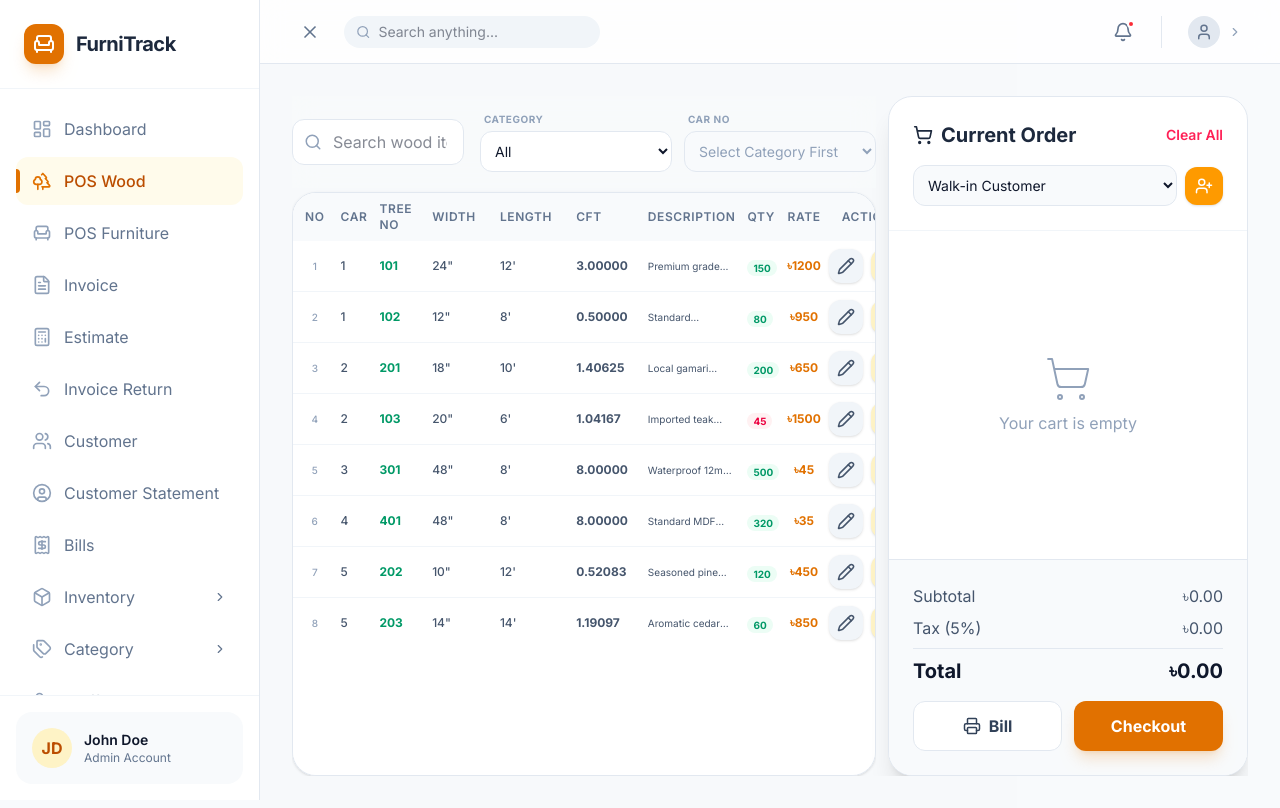
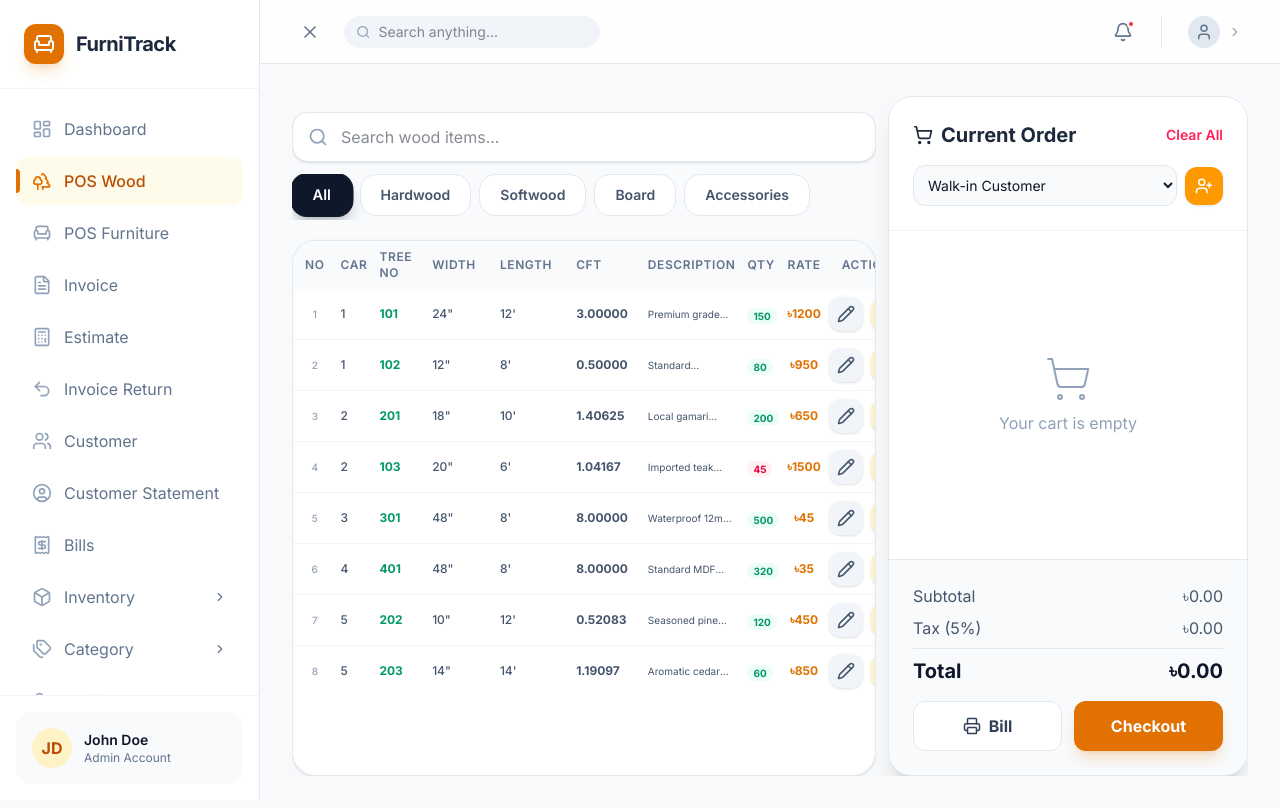
Before and after one commit to alami23/web-app, a Next.js app: page /pos-wood in a window 1280 px wide. Built offline with nearby package versions, Linux system fonts and the light colour scheme.

Commit message:
fix: Add error handling for localStorage JSON parsing
This commit introduces try-catch blocks around JSON.parse operations for localStorage data. This prevents application crashes if the localStorage contains malformed JSON, improving robustness.

```diff
--- a/app/customer-statement/page.tsx
+++ b/app/customer-statement/page.tsx
@@ -37,10 +37,14 @@ function StatementContent() {
     if (customerId) {
       const saved = localStorage.getItem('customers_list')
       if (saved && saved !== 'undefined') {
-        const list = JSON.parse(saved) as Customer[]
-        const found = list.find(c => c.id === customerId)
-        if (found) {
-          setCustomer(found)
+        try {
+          const list = JSON.parse(saved) as Customer[]
+          const found = list.find(c => c.id === customerId)
+          if (found) {
+            setCustomer(found)
+          }
+        } catch (e) {
+          console.error('Failed to parse customers_list', e)
         }
       }
     }
--- a/app/customer/page.tsx
+++ b/app/customer/page.tsx
@@ -31,7 +31,14 @@ export default function CustomerPage() {
   const [customersList, setCustomersList] = useState<Customer[]>(() => {
     if (typeof window !== 'undefined') {
       const saved = localStorage.getItem('customers_list')
-      return (saved && saved !== 'undefined') ? JSON.parse(saved) : initialCustomers
+      if (saved && saved !== 'undefined') {
+        try {
+          return JSON.parse(saved)
+        } catch (e) {
+          console.error('Failed to parse customers_list', e)
+        }
+      }
+      return initialCustomers
     }
     return initialCustomers
   })
--- a/app/pos-furniture/page.tsx
+++ b/app/pos-furniture/page.tsx
@@ -90,7 +90,11 @@ export default function POSFurniture() {
     const loadCustomers = () => {
       const saved = localStorage.getItem('customers_list')
       if (saved && saved !== 'undefined') {
-        setCustomers(JSON.parse(saved))
+        try {
+          setCustomers(JSON.parse(saved))
+        } catch (e) {
+          console.error('Failed to parse customers_list', e)
+        }
       }
     }
     loadCustomers()
--- a/app/pos-wood/page.tsx
+++ b/app/pos-wood/page.tsx
@@ -78,7 +78,11 @@ export default function POSWood() {
     const loadCustomers = () => {
       const saved = localStorage.getItem('customers_list')
       if (saved && saved !== 'undefined') {
+        try {
           setCustomers(JSON.parse(saved))
+        } catch (e) {
+          console.error('Failed to parse customers_list', e)
+        }
       }
     }
     loadCustomers()
@@ -200,50 +204,75 @@ export default function POSWood() {
       <div className="flex flex-col lg:flex-row gap-3 h-[calc(100vh-120px)] overflow-hidden">
         {/* Left: Product Selection */}
         <div className="flex-1 flex flex-col gap-3 min-w-0 overflow-hidden">
-          <div className="flex flex-col md:flex-row gap-4 items-center sticky top-0 z-20 bg-slate-50/80 backdrop-blur-md py-4 -mt-4 mb-2">
-            <div className="relative flex-1 w-full">
-              <Search className="absolute left-3 top-1/2 -translate-y-1/2 text-slate-400" size={18} />
+          <div className="space-y-3 sticky top-0 z-20 bg-slate-50/95 backdrop-blur-md py-4 -mt-4 mb-2">
+            <div className="relative flex-1 w-full group">
+              <Search className="absolute left-4 top-1/2 -translate-y-1/2 text-slate-400 group-focus-within:text-amber-600 transition-colors" size={20} />
               <input
                 type="text"
                 placeholder="Search wood items..."
-                className="w-full pl-10 pr-4 py-2.5 bg-white border border-slate-200 rounded-xl outline-none focus:ring-2 focus:ring-amber-500/20 focus:border-amber-500 transition-all"
+                className="w-full pl-12 pr-4 py-3 bg-white border border-slate-200 rounded-2xl outline-none focus:ring-4 focus:ring-amber-500/10 focus:border-amber-500 transition-all shadow-sm hover:border-slate-300"
                 value={searchTerm}
                 onChange={(e) => setSearchTerm(e.target.value)}
               />
             </div>
-            <div className="flex gap-3 w-full md:w-auto">
-              <div className="flex flex-col gap-1 flex-1 md:w-48">
-                <label className="text-[10px] font-bold text-slate-400 uppercase tracking-wider ml-1">Category</label>
-                <select
-                  className="w-full p-2.5 bg-white border border-slate-200 rounded-xl text-sm outline-none focus:ring-2 focus:ring-amber-500/20 focus:border-amber-500 transition-all"
-                  value={selectedCategory}
-                  onChange={(e) => {
-                    setSelectedCategory(e.target.value)
+
+            <div className="space-y-3">
+              <div className="flex gap-2 overflow-x-auto pb-1 no-scrollbar -mx-1 px-1">
+                {Object.keys(categoryData).map(cat => (
+                  <button
+                    key={cat}
+                    onClick={() => {
+                      setSelectedCategory(cat)
                       setSelectedSubCategory('All')
                     }}
+                    className={cn(
+                      "flex items-center gap-2 px-5 py-2.5 rounded-2xl text-sm font-semibold whitespace-nowrap transition-all border",
+                      selectedCategory === cat
+                        ? "bg-slate-900 text-white border-slate-900 shadow-lg shadow-slate-900/20 scale-105"
+                        : "bg-white text-slate-600 border-slate-200 hover:border-amber-500 hover:text-amber-600"
+                    )}
                   >
-                  {Object.keys(categoryData).map(cat => (
-                    <option key={cat} value={cat}>{cat}</option>
+                    {cat}
+                  </button>
                 ))}
-                </select>
               </div>
-              <div className="flex flex-col gap-1 flex-1 md:w-48">
-                <label className="text-[10px] font-bold text-slate-400 uppercase tracking-wider ml-1">Car No</label>
-                <select
-                  disabled={selectedCategory === 'All'}
-                  className="w-full p-2.5 bg-white border border-slate-200 rounded-xl text-sm outline-none focus:ring-2 focus:ring-amber-500/20 focus:border-amber-500 transition-all disabled:bg-slate-50 disabled:text-slate-400"
-                  value={selectedSubCategory}
-                  onChange={(e) => setSelectedSubCategory(e.target.value)}
+
+              <AnimatePresence mode="wait">
+                {selectedCategory !== 'All' && (
+                  <motion.div
+                    initial={{ opacity: 0, y: -10 }}
+                    animate={{ opacity: 1, y: 0 }}
+                    exit={{ opacity: 0, y: -10 }}
+                    className="flex gap-2 overflow-x-auto pb-1 no-scrollbar -mx-1 px-1"
                   >
-                  {selectedCategory === 'All' ? (
-                    <option value="All">Select Category First</option>
-                  ) : (
-                    carNumbers.map(car => (
-                      <option key={car} value={car}>{car}</option>
-                    ))
+                    <button
+                      onClick={() => setSelectedSubCategory('All')}
+                      className={cn(
+                        "px-4 py-1.5 rounded-xl text-xs font-bold whitespace-nowrap transition-all border",
+                        selectedSubCategory === 'All'
+                          ? "bg-amber-100 text-amber-700 border-amber-200 shadow-sm"
+                          : "bg-slate-100 text-slate-500 border-transparent hover:bg-slate-200"
                       )}
-                </select>
-              </div>
+                    >
+                      All Cars
+                    </button>
+                    {carNumbers.filter(car => car !== 'All').map(car => (
+                      <button
+                        key={car}
+                        onClick={() => setSelectedSubCategory(car)}
+                        className={cn(
+                          "px-4 py-1.5 rounded-xl text-xs font-bold whitespace-nowrap transition-all border",
+                          selectedSubCategory === car
+                            ? "bg-amber-600 text-white border-amber-600 shadow-md"
+                            : "bg-white text-slate-500 border-slate-200 hover:border-amber-300 hover:text-amber-600"
+                        )}
+                      >
+                        {car}
+                      </button>
+                    ))}
+                  </motion.div>
+                )}
+              </AnimatePresence>
             </div>
           </div>
 
--- a/components/AddCustomerModal.tsx
+++ b/components/AddCustomerModal.tsx
@@ -36,7 +36,14 @@ export default function AddCustomerModal({ isOpen, onClose, onAdd }: AddCustomer
     } else {
       // Fallback: save to localStorage if no onAdd provided
       const saved = localStorage.getItem('customers_list')
-      const current = (saved && saved !== 'undefined') ? JSON.parse(saved) : []
+      let current = []
+      if (saved && saved !== 'undefined') {
+        try {
+          current = JSON.parse(saved)
+        } catch (e) {
+          console.error('Failed to parse customers_list', e)
+        }
+      }
       localStorage.setItem('customers_list', JSON.stringify([...current, newCustomer]))
       window.dispatchEvent(new Event('storage')) // Trigger update in other components
     }
```
Lines whose indentation alone changed are shown as unchanged.
